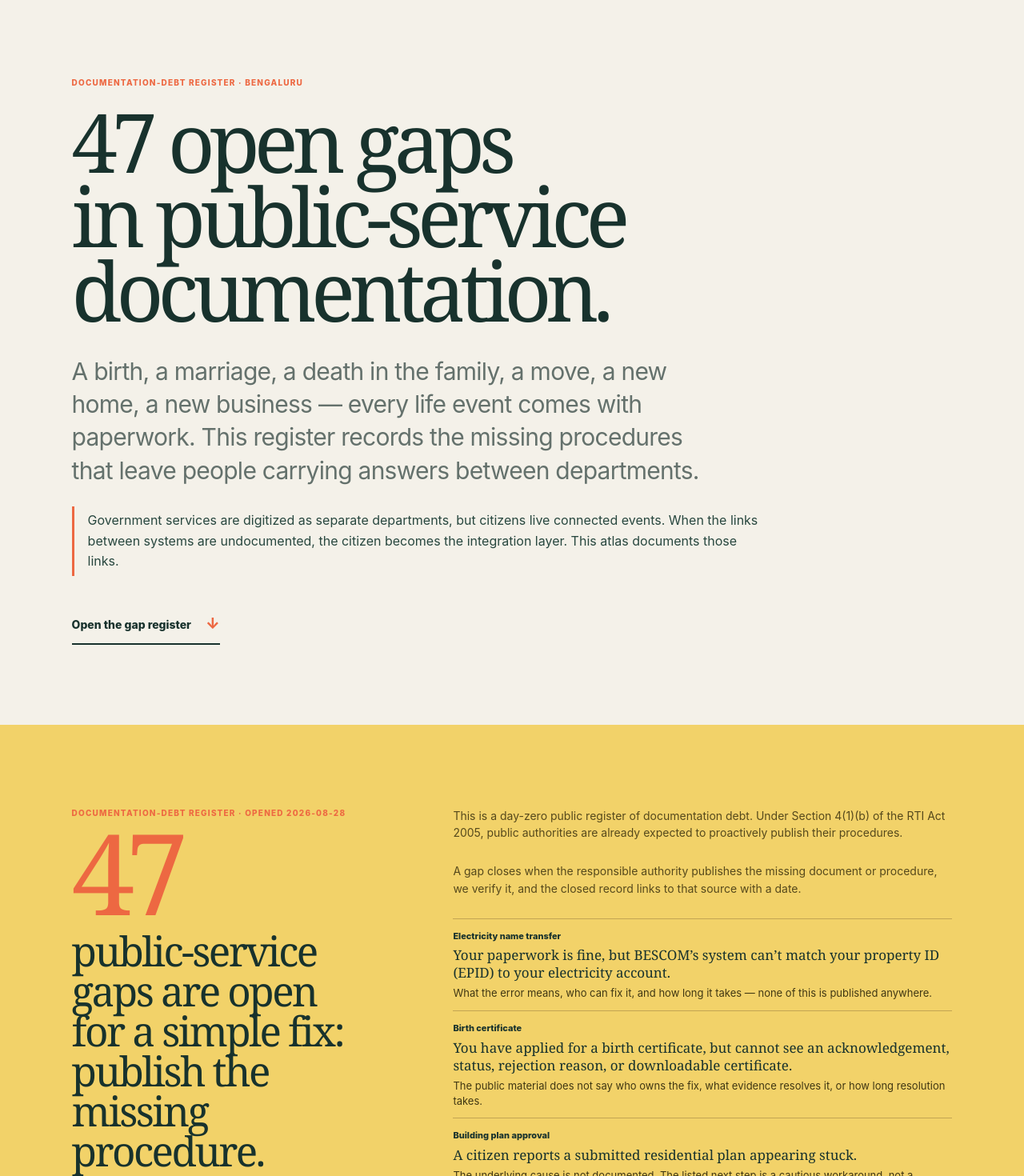
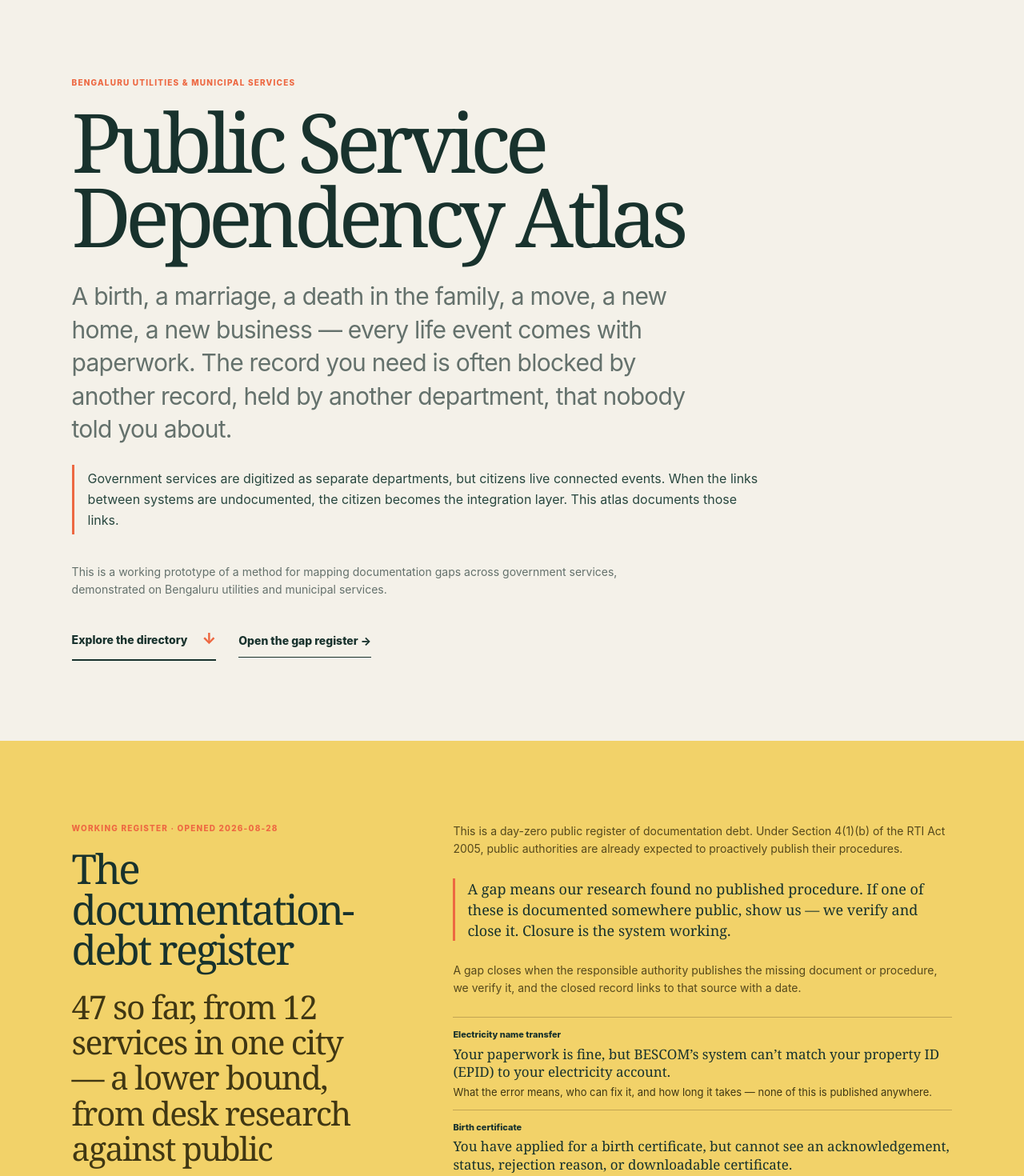
Before and after one commit to salmanneedsajob/public-service-dependency-atlas, a Next.js app: page / in a window 1280 px wide. Shown: the part 100-1570 px from the top of the page at 80% size. Built offline with nearby package versions, Linux system fonts and the light colour scheme.

Commit message:
fix: restore thesis-led landing page

```diff
--- a/app/globals.css
+++ b/app/globals.css
@@ -126,10 +126,15 @@ h1 {
 .atlas-hero h1 { max-width: 900px; margin-bottom: 34px; }
 .atlas-lede { max-width: 790px; margin: 0 0 24px; color: var(--muted); font-size: clamp(20px, 2.4vw, 30px); line-height: 1.38; letter-spacing: -.025em; }
 .atlas-thesis { max-width: 860px; margin: 0 0 36px; border-left: 3px solid var(--orange); padding: 5px 0 5px 17px; color: var(--ink-soft); font-size: 16px; line-height: 1.6; }
+.prototype-note { max-width: 760px; margin: 0 0 28px; color: var(--muted); font-size: 14px; line-height: 1.55; }
+.hero-actions { display: flex; flex-wrap: wrap; align-items: center; gap: 16px 28px; }
+.secondary-link { border-bottom: 1px solid currentColor; padding: 10px 0; color: var(--ink); font-size: 14px; font-weight: 800; text-decoration: none; }
 .atlas-gap-rollup { display: grid; grid-template-columns: minmax(260px, .75fr) minmax(0, 1.25fr); gap: clamp(32px, 8vw, 130px); padding: clamp(60px, 8vw, 110px) clamp(20px, 7vw, 110px); background: var(--yellow); }
 .atlas-gap-count { margin: 12px 0 0; color: var(--orange); font-family: Georgia, serif; font-size: clamp(74px, 11vw, 156px); font-weight: 500; line-height: .78; letter-spacing: -.08em; }
 .atlas-gap-rollup h2 { max-width: 540px; margin: 18px 0 0; font-family: Georgia, serif; font-size: clamp(34px, 4vw, 58px); font-weight: 500; line-height: .98; letter-spacing: -.05em; }
+.register-tally { max-width: 550px; margin: 25px 0 0; color: #403713; font-family: Georgia, serif; font-size: clamp(27px, 3.2vw, 47px); font-weight: 500; line-height: 1.08; letter-spacing: -.04em; }
 .atlas-gap-rollup > div:last-child > p { max-width: 650px; margin: 0 0 26px; color: #56491c; font-size: 14px; line-height: 1.55; }
+.atlas-gap-rollup > div:last-child > .falsifiability-line { border-left: 3px solid var(--orange); padding-left: 15px; color: var(--ink); font-family: Georgia, serif; font-size: 18px; line-height: 1.45; }
 .atlas-gap-rollup ul { display: grid; gap: 12px; margin: 0; padding: 0; list-style: none; }
 .atlas-gap-rollup li { display: grid; gap: 5px; border-top: 1px solid rgba(53, 26, 18, .25); padding-top: 13px; }
 .atlas-gap-rollup li a { width: max-content; color: var(--ink); font-size: 11px; font-weight: 850; text-decoration-thickness: 2px; text-underline-offset: 3px; }
--- a/app/page.tsx
+++ b/app/page.tsx
@@ -12,7 +12,6 @@ export const metadata: Metadata = {
 export default function AtlasHome() {
   const serviceGaps = atlasServices.map((service) => ({ service, gaps: collectUndocumentedQuestions(service.ledger) }));
   const register = buildGapRegister();
-  const undocumentedStepCount = register.length;
   const headlineGaps = serviceGaps
     .filter((item) => item.gaps.length)
     .map((item) => ({ service: item.service, gap: item.gaps[0] }))
@@ -32,21 +31,26 @@ export default function AtlasHome() {
       </header>
 
       <section className="atlas-hero" id="top">
-        <p className="eyebrow">Documentation-debt register · Bengaluru</p>
-        <h1>{register.length} open gaps<br />in public-service documentation.</h1>
-        <p className="atlas-lede">A birth, a marriage, a death in the family, a move, a new home, a new business — every life event comes with paperwork. This register records the missing procedures that leave people carrying answers between departments.</p>
+        <p className="eyebrow">Bengaluru utilities &amp; municipal services</p>
+        <h1>Public Service<br />Dependency Atlas</h1>
+        <p className="atlas-lede">A birth, a marriage, a death in the family, a move, a new home, a new business — every life event comes with paperwork. The record you need is often blocked by another record, held by another department, that nobody told you about.</p>
         <p className="atlas-thesis">Government services are digitized as separate departments, but citizens live connected events. When the links between systems are undocumented, the citizen becomes the integration layer. This atlas documents those links.</p>
-        <a className="primary-link" href="#register">Open the gap register <span>↓</span></a>
+        <p className="prototype-note">This is a working prototype of a method for mapping documentation gaps across government services, demonstrated on Bengaluru utilities and municipal services.</p>
+        <div className="hero-actions">
+          <a className="primary-link" href="#directory">Explore the directory <span>↓</span></a>
+          <a className="secondary-link" href="#register">Open the gap register →</a>
+        </div>
       </section>
 
       <section className="atlas-gap-rollup" id="register" aria-labelledby="atlas-gap-heading">
         <div>
-          <p className="step-label">Documentation-debt register · opened {registerOpenedOn}</p>
-          <p className="atlas-gap-count">{undocumentedStepCount}</p>
-          <h2 id="atlas-gap-heading">public-service gaps are open for a simple fix: publish the missing procedure.</h2>
+          <p className="step-label">Working register · opened {registerOpenedOn}</p>
+          <h2 id="atlas-gap-heading">The documentation-debt register</h2>
+          <p className="register-tally">{register.length} so far, from {atlasServices.length} services in one city — a lower bound, from desk research against public sources.</p>
         </div>
         <div>
           <p>This is a day-zero public register of documentation debt. Under Section 4(1)(b) of the RTI Act 2005, public authorities are already expected to proactively publish their procedures.</p>
+          <p className="falsifiability-line">A gap means our research found no published procedure. If one of these is documented somewhere public, show us — we verify and close it. Closure is the system working.</p>
           <p>A gap closes when the responsible authority publishes the missing document or procedure, we verify it, and the closed record links to that source with a date.</p>
           <ul>
             {headlineGaps.map(({ service, gap }) => {
```
